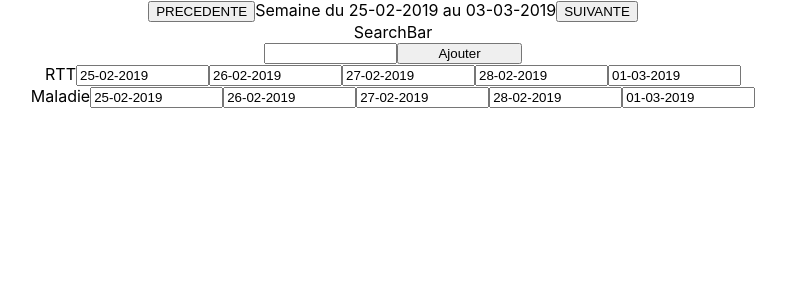
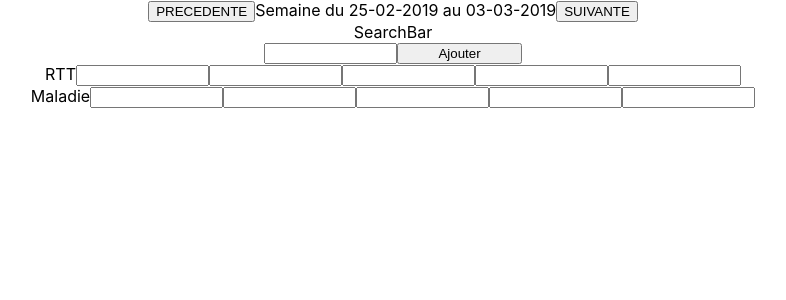
Before and after one commit to OthmanASSAS/Mon-Cra, a React (Create React App) app: page / in a window 1280 px wide. Shown: the top 300 px of the page, without its empty margins (247-1033 px from the left). Built offline with nearby package versions, Linux system fonts and the light colour scheme.

Commit message:
first handle datas by input

```diff
--- a/src/App.js
+++ b/src/App.js
@@ -14,13 +14,31 @@ class App extends Component {
         dateMonday: moment().day('Monday'),
         datesWeek: [],
         activity: '',
-        activities: ['RTT', 'Maladie']
+        activities: ['RTT', 'Maladie'],
+        datasByInput: {
+            id: '',
+            date: '',
+            value: ''
+        },
+        datas: []
 
 
     }
 
     componentDidMount() {
         this.generateDatesWeek()
+    }
+
+    handleInputValue = (e, activity, date) => {
+        const value = e.target.value;
+        const id = e.target.id
+        const newDate = date.format("DD-MM-YYYY")
+
+        let newDatasByInput = this.state.datasByInput
+        newDatasByInput = { id, date: newDate, value }
+
+        this.setState({ datasByInput: newDatasByInput })
+
     }
 
     generateDatesWeek = () => {
@@ -50,7 +68,7 @@ class App extends Component {
 
     handleActivity = (e) => {
         this.setState({ activity: e.target.value })
-        console.log(this.state.activity);
+
 
     }
 
@@ -82,6 +100,8 @@ class App extends Component {
                 <ActivitiesWeek
                     activities={this.state.activities}
                     datesWeek={this.state.datesWeek}
+                    handleInputValue={this.handleInputValue}
+                    datasByInput={this.state.datasByInput}
                 />
             </div>
         );
--- a/src/components/ActivitiesWeek/ActivitiesWeek.jsx
+++ b/src/components/ActivitiesWeek/ActivitiesWeek.jsx
@@ -5,11 +5,17 @@ import styles from './ActivitiesWeek.module.css'
 import ActivityWeek from './ActivityWeek/ActivityWeek'
 
 
-const ActivitiesWeek = ({ activities, datesWeek }) => {
+const ActivitiesWeek = ({ activities, datesWeek, handleInputValue,datasByInput }) => {
 
     return (
         <div >
-            {activities.map((activity, index) => <ActivityWeek key={index} activity={activity} datesWeek={datesWeek} />)}
+            {activities.map((activity, index) => <ActivityWeek
+                key={index}
+                activity={activity}
+                datesWeek={datesWeek}
+                handleInputValue={handleInputValue}
+                datasByInput={datasByInput}
+                />)}
 
 
         </div>
--- a/src/components/ActivitiesWeek/ActivityWeek/ActivityWeek.jsx
+++ b/src/components/ActivitiesWeek/ActivityWeek/ActivityWeek.jsx
@@ -2,10 +2,16 @@ import React from 'react';
 
 import styles from './ActivityWeek.module.css'
 
-const ActivityWeek = ({ activity, datesWeek }) => {
+const ActivityWeek = ({ activity, datesWeek,handleInputValue,datasByInput }) => {
+    console.log({datasByInput})
+
     return (
         <div container={styles.container}>
-            {activity}{datesWeek.map((date, index) => <input key={index} value={date.format('DD-MM-YYYY')}/>)}
+            {activity}{datesWeek.map((date, index) => <input
+                id={activity + '_' + date.format('DD-MM-YYYY')}
+                onChange={(e)=>handleInputValue(e,activity,date)}
+                key={index}
+                value={datasByInput.value} />)}
         </div>
     );
 };
```
